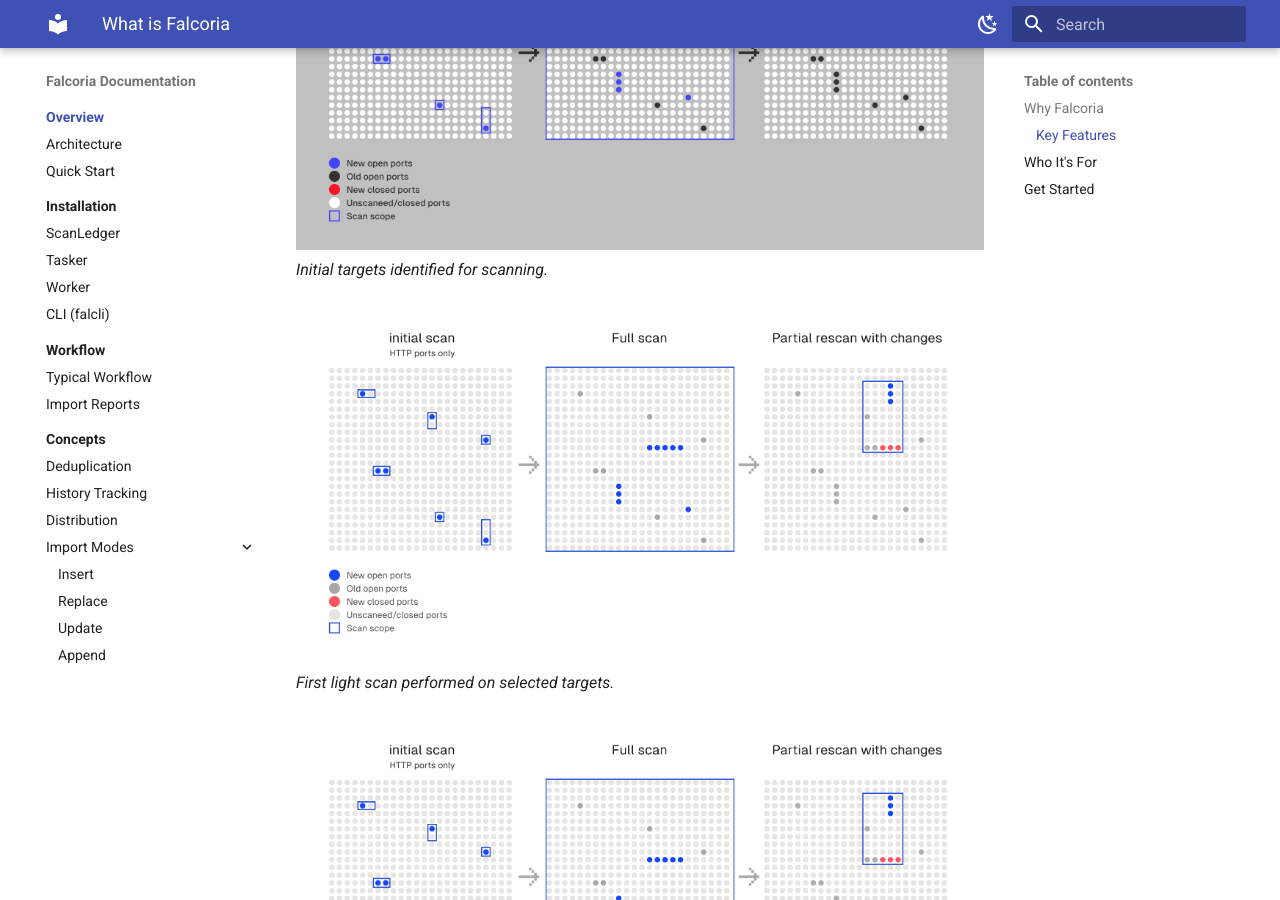
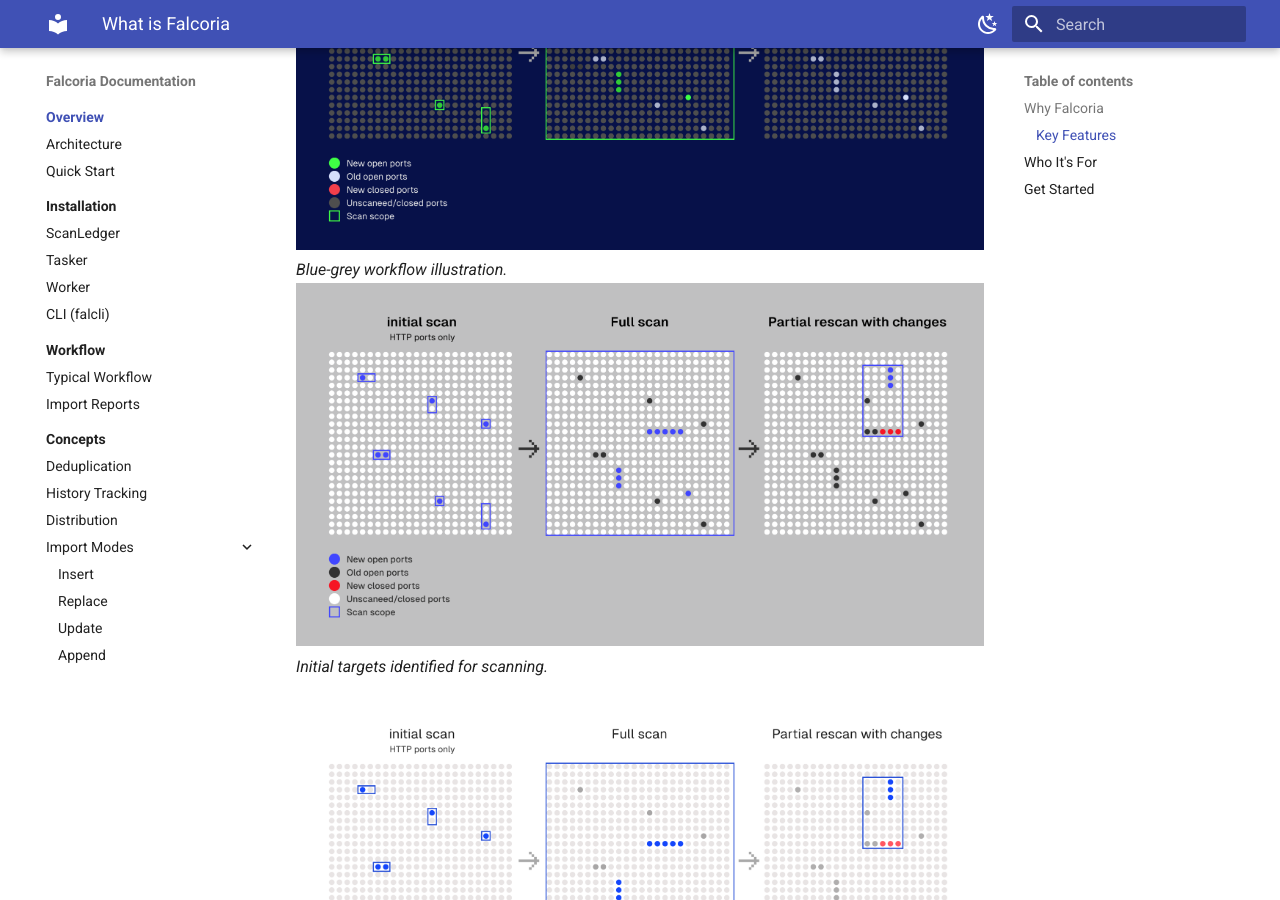
Before and after one commit to Falcoria/falcoria-docs, an MkDocs documentation site: the page built from docs/index.md, in a window 1280 px wide and 900 px high, scrolled down 1793 px. Built offline with MkDocs 1.6.1 and Material for MkDocs 9.7.7, drawn with Linux system fonts in a browser that asks for light colours.

Commit message:
darm theme

```diff
--- a/docs/index.md
+++ b/docs/index.md
@@ -38,6 +38,8 @@ Without a shared system, gaps in handling these cases lead to wasted time and un
 
 *Falcoria scanning phases: visual summary of the process from target discovery to distributed scan completion.*
 
+![Blue-Grey Illustration](images/blue-grey.png)
+*Blue-grey workflow illustration.*
 ![Scan Phase: Initial Targets](images/sp_grey0.png)
 *Initial targets identified for scanning.*
 
```
Also changed, not shown: docs/images/blue-grey.png (added).
